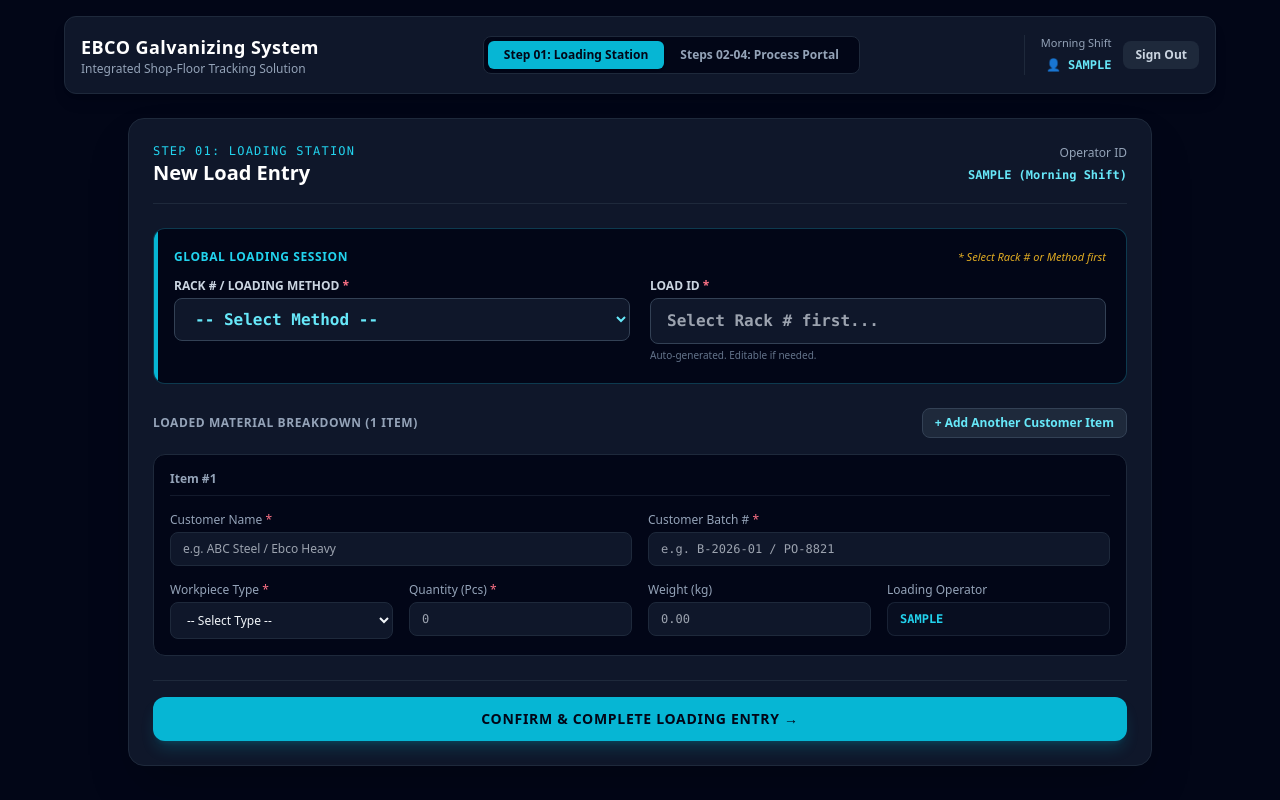
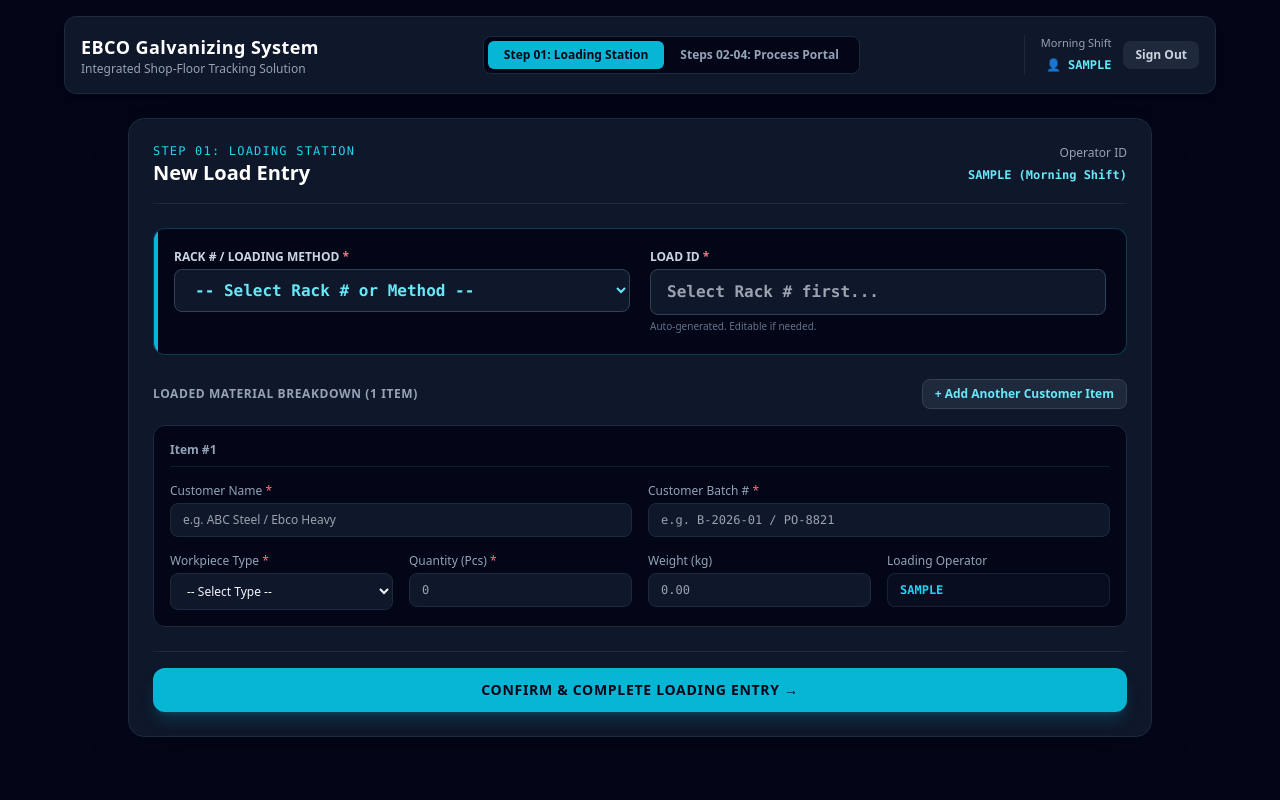
Before and after one commit to Alleninca1122/ebco-galvanizing, a React (Vite) app: page / in a window 1280 px wide. Both pictures are taken after typing "Sample", "Sample123" into the empty fields and a click on the button "ACCESS SYSTEM →". Built offline with nearby package versions, Linux system fonts and the light colour scheme.

Commit message:
Add files via upload

```diff
--- a/src/components/ProductionForm.jsx
+++ b/src/components/ProductionForm.jsx
@@ -39,10 +39,9 @@ export default function ProductionForm({ currentUser, supabase }) {
    * Fetches the total load count created today to determine the next daily sequence number (1, 2, 3...)
    */
   const getNextDailySequence = async () => {
-    const todayStr = new Date().toISOString().split('T')[0]; // e.g. '2026-07-26'
+    const todayStr = new Date().toISOString().split('T')[0];
 
     if (!supabase) {
-      // Fallback for offline / dev testing
       return Math.floor(Math.random() * 5) + 1;
     }
 
@@ -85,7 +84,7 @@ export default function ProductionForm({ currentUser, supabase }) {
       }
 
       setAutoLoadId(generated);
-      setLoadId(generated); // Sets default generated ID, editable by operator
+      setLoadId(generated);
       setIsGeneratingLoadId(false);
     } else {
       setLoadId('');
@@ -191,18 +190,9 @@ export default function ProductionForm({ currentUser, supabase }) {
 
       <form onSubmit={handleSubmit} className="space-y-6">
 
-        {/* 1. GLOBAL SECTION: Rack / Hook Selection & Overridable Load ID */}
+        {/* 1. RACK & LOAD ID BOX (Cleaned up header text) */}
         <div className="bg-slate-950 p-5 rounded-xl border border-cyan-800/60 relative overflow-hidden">
           <div className="absolute top-0 left-0 w-1 h-full bg-cyan-500"></div>
-
-          <div className="flex justify-between items-center mb-3">
-            <span className="text-xs font-bold text-cyan-400 uppercase tracking-wider block">
-              Global Loading Session
-            </span>
-            <span className="text-[11px] text-amber-400/90 font-medium italic">
-              * Select Rack # or Method first
-            </span>
-          </div>
 
           <div className="grid grid-cols-1 md:grid-cols-2 gap-5">
             {/* Rack # / Hook Dropdown */}
@@ -216,7 +206,7 @@ export default function ProductionForm({ currentUser, supabase }) {
                 className="w-full bg-slate-900 border border-slate-700 rounded-lg px-4 py-2.5 text-cyan-300 font-mono font-bold text-base focus:outline-none focus:border-cyan-400"
                 required
               >
-                <option value="">-- Select Method --</option>
+                <option value="">-- Select Rack # or Method --</option>
                 {RACK_OPTIONS.map((opt) => (
                   <option key={opt.value} value={opt.value}>
                     {opt.label}
```
